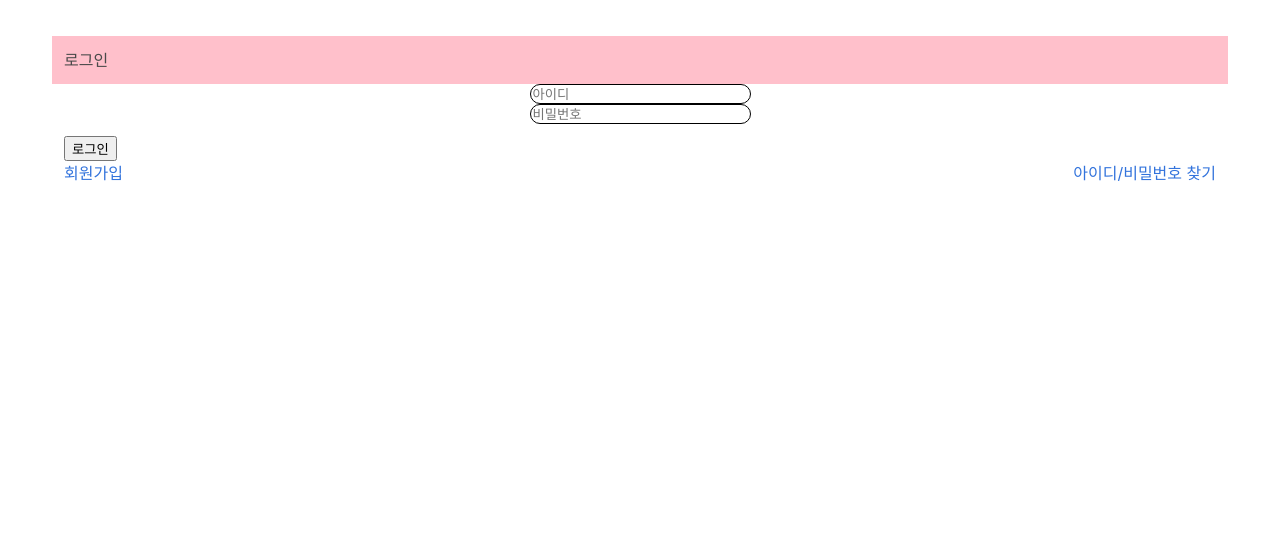
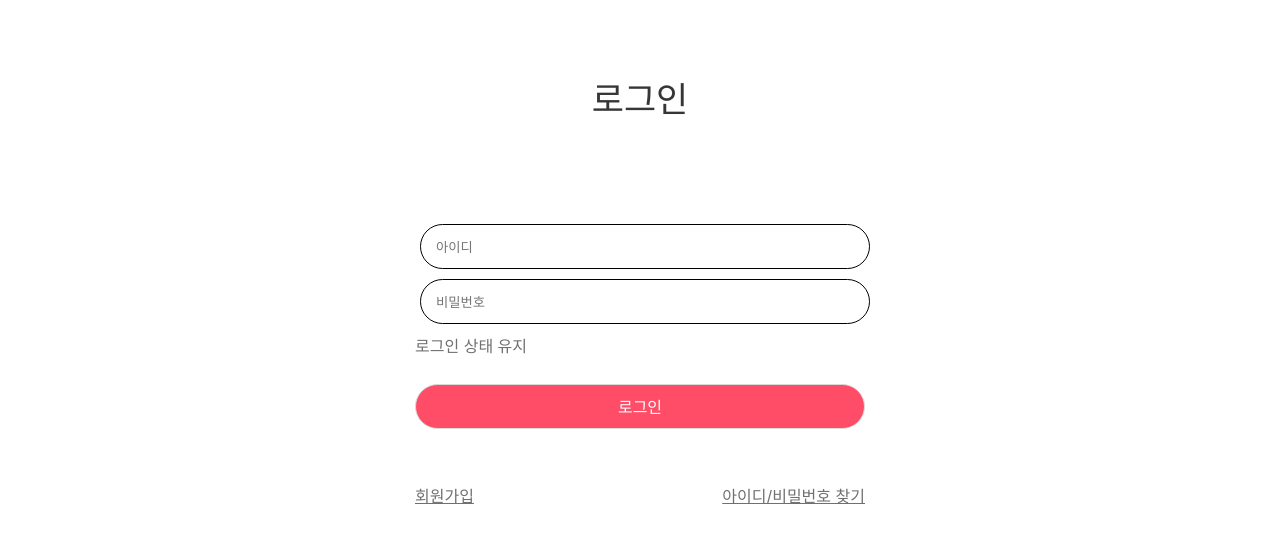
Before and after one commit to jslee7420/Wesing, a Django app: page /common/login/ in a window 1280 px wide. Shown: the part 112-655 px from the top of the page. Run offline with Django 3.2, Linux system fonts and the light colour scheme; some libraries are stand-ins or nearby versions; some web fonts are replaced.

Commit message:
Update login.html ADD login.css

```diff
--- a/static/css/login.css
+++ b/static/css/login.css
@@ -1,3 +1,51 @@
-.container{
-    width:30%;
+.contents{
+    width:450px;
+    margin-top:50px;
 }
+
+h1{
+    text-align: center;
+    font-weight: 400;
+    font-size:35px;
+}
+
+.title{
+    height:150px;
+    padding:30px;
+}
+
+.form-group{
+    text-align: center;
+    margin:5px;
+}
+
+.login-input{
+    width:100%;
+    height:45px;
+    padding-left:15px;
+}
+
+.submit{
+    width:100%;
+    height:45px;
+    background-color:#FF4D67;
+    color:white;
+}
+
+.item{
+    width:100%;
+    height:50px;
+    text-align: center;
+}
+
+.login-maintenance{
+    text-align:left;
+}
+
+.level{
+    margin-top:50px;
+}
+
+.grey{
+    color:#707070;
+}
--- a/templates/common/login.html
+++ b/templates/common/login.html
@@ -1,40 +1,52 @@
 {% extends "base.html" %}
+{% load static %}
+
+{% block styles %}
+<link rel="stylesheet" type="text/css" href="{% static 'css/login.css' %}?after">
+
+{% endblock %}
+
+
+
+
 {% block content %}
-<div class="section">
-    <div class="container">
-        <div class="columns is-centered" style="background-color: black;">
-            <div class="column" style="background-color: pink;">
+<div class="container contents">
+    <div class="title">
         <h1>로그인</h1>
-            </div>
     </div>
 
     <form method="post" class="post-form" action="{% url 'common:login' %}">
         {% csrf_token %}
         {% include "form_errors.html" %}
-                    <div class="form-group columns is-centered">
+        <div class="form-group item">
             <input type="text" class="form-control login-input" name="username" id="username"
                 value="{{ form.username.value|default_if_none:'' }}" placeholder="아이디">
         </div>
-                    <div class="form-group columns is-centered">
+        <div class="form-group item">
             <input type="password" class="form-control login-input" name="password" id="password"
                 value="{{ form.password.value|default_if_none:'' }}" placeholder="비밀번호">
         </div>
-                    <button type="submit" class="btn btn-primary">로그인</button>
+        <div class="item login-maintenance">
+            <a href="#" class="grey">로그인 상태 유지</a>
+        </div>
+        <div class="item">
+            <button type="submit" class="button is-rounded submit">로그인</button>
+        </div>
+
     </form>
 
     <div class="level">
         <div class="level-left">
             <div class="level-item">
-                    <a href="{% url 'common:signup' %}">회원가입</a>
+                <a href="{% url 'common:signup' %}" class="grey"><u>회원가입</u></a>
             </div>
         </div>
         <div class="level-right">
-                <div class="level=item">
-                    <a href="#">아이디/비밀번호 찾기</a>
+            <div class="level-item">
+                <a href="#" class="grey"><u>아이디/비밀번호 찾기</u></a>
             </div>
         </div>
     </div>
 
 </div>
-</div>
 {% endblock %}
```
Lines whose indentation alone changed are shown as unchanged.
